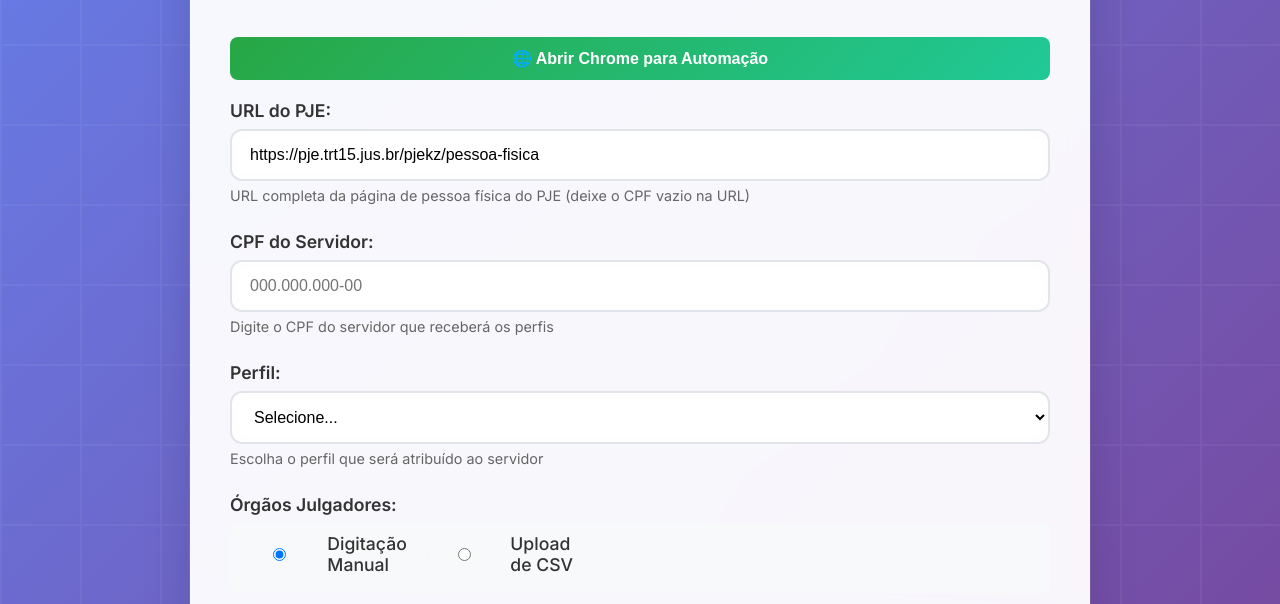
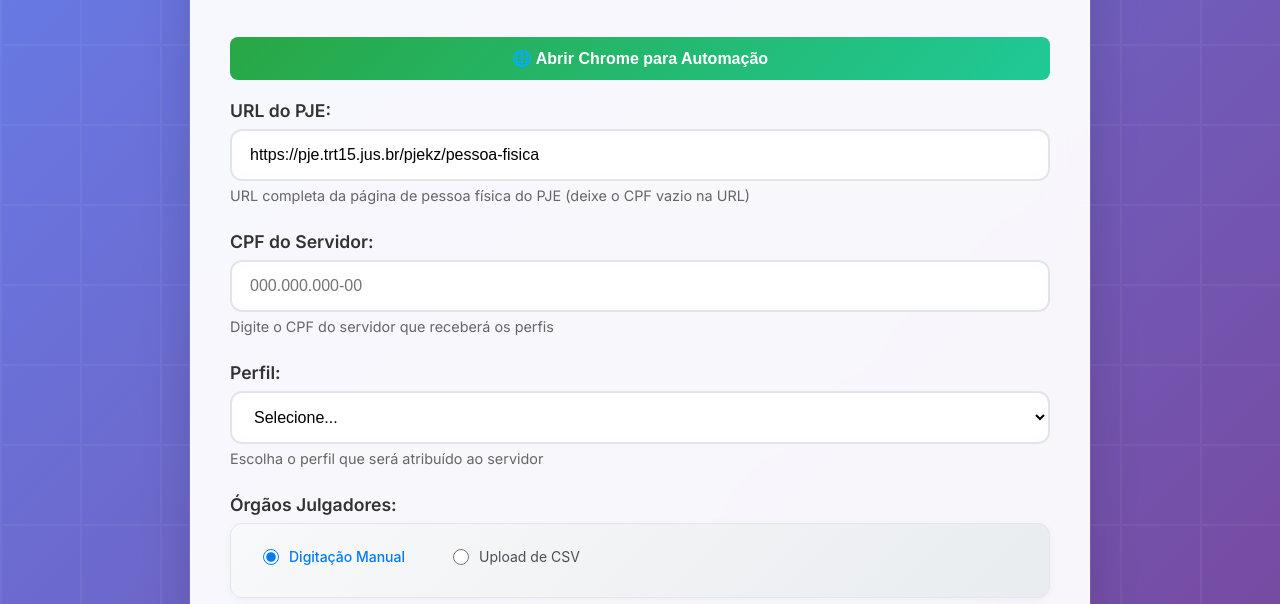
Before and after one commit to msribeiro2010/pje-bulk-automation, a website: page public/index.html in a window 1280 px wide. Shown: the part 196-800 px from the top of the page. Drawn offline with Linux system fonts and the light colour scheme; no server answers.

Commit message:
melhorias

```diff
--- a/public/index.html
+++ b/public/index.html
@@ -444,22 +444,44 @@
         /* Estilos para seleção de método de entrada */
         .input-method-selector {
             display: flex;
-            gap: 20px;
-            margin-bottom: 15px;
-            padding: 10px;
-            background: #f8f9fa;
-            border-radius: 8px;
+            gap: 24px;
+            margin-bottom: 20px;
+            padding: 16px 20px;
+            background: linear-gradient(135deg, #f8f9fa 0%, #e9ecef 100%);
+            border-radius: 12px;
+            border: 1px solid #e3e6ea;
+            box-shadow: 0 2px 8px rgba(0, 0, 0, 0.04);
         }
 
         .radio-option {
             display: flex;
             align-items: center;
             cursor: pointer;
+            font-weight: 400;
+            font-size: 14px;
+            font-family: -apple-system, BlinkMacSystemFont, 'Segoe UI', Roboto, 'Helvetica Neue', Arial, sans-serif;
+            color: #495057;
+            transition: all 0.2s ease;
+            padding: 8px 12px;
+            border-radius: 8px;
+            position: relative;
+        }
+
+        .radio-option:hover {
+            background: rgba(0, 123, 255, 0.08);
+            color: #007bff;
+        }
+
+        .radio-option input[type="radio"] {
+            margin-right: 10px;
+            width: 16px;
+            height: 16px;
+            accent-color: #007bff;
+        }
+
+        .radio-option input[type="radio"]:checked + span {
+            color: #007bff;
             font-weight: 500;
-        }
-
-        .radio-option input[type="radio"] {
-            margin-right: 8px;
         }
 
         .input-section {
```
